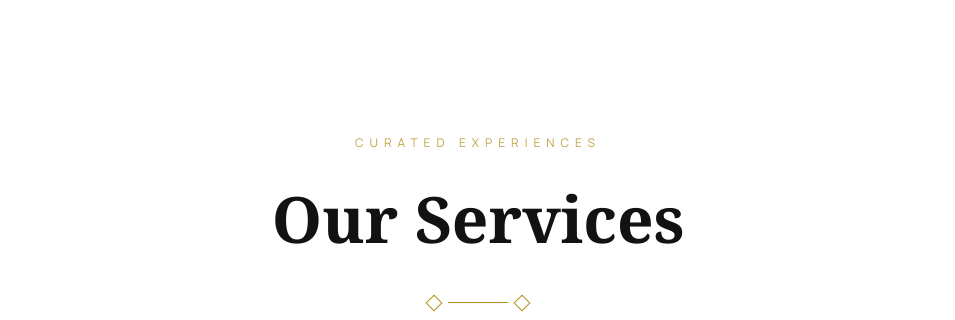
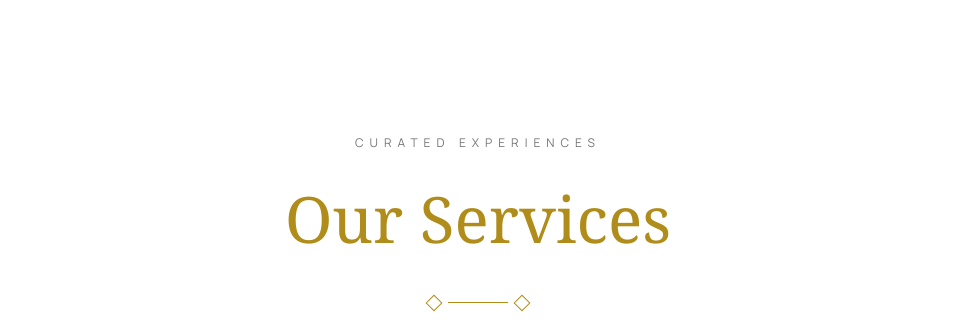
Before and after one commit to i-am-faizan/photography_site, a React (Vite) app in the folder Frontend/: page / in a window 1280 px wide. Shown: the part 6680-7000 px from the top of the page, without its empty margins (162-1117 px from the left). Built offline with nearby package versions, Linux system fonts and the light colour scheme.

Commit message:
Update Service Section

```diff
--- a/Frontend/src/components/Services.jsx
+++ b/Frontend/src/components/Services.jsx
@@ -1,5 +1,11 @@
 import { useEffect, useState } from 'react';
 import { AnimatePresence, motion } from 'framer-motion';
+
+const characterImageLayoutTransition = {
+    type: 'tween',
+    ease: 'linear',
+    duration: 0.35
+};
 
 const ServiceCard = ({ service, index, onSelect }) => {
     return (
@@ -19,6 +25,7 @@ const ServiceCard = ({ service, index, onSelect }) => {
                         alt={service.name}
                         className="character-image"
                         layoutId={`service-image-${service.name}`}
+                        transition={characterImageLayoutTransition}
                     />
                 </div>
 
@@ -140,6 +147,7 @@ const Services = () => {
                                             alt={selectedService.name}
                                             className="service-modal-image"
                                             layoutId={`service-image-${selectedService.name}`}
+                                            transition={characterImageLayoutTransition}
                                         />
                                     </div>
                                     <div className="service-modal-panel" style={{ background: selectedService.panelColor }}>
--- a/Frontend/src/index.css
+++ b/Frontend/src/index.css
@@ -773,15 +773,16 @@ section {
     font-size: 0.75rem;
     letter-spacing: 0.5em;
     text-transform: uppercase;
-    color: var(--primary-color);
+    color: var(--text-muted);
     margin-bottom: 1rem;
     opacity: 0.8;
 }
 
 .section-header .title {
     font-size: clamp(2.5rem, 5vw, 4rem);
-    color: var(--text-main);
+    color: var(--primary-color);
     margin-bottom: 2rem;
+    font-weight: 400;
 }
 
 .header-line {
```
